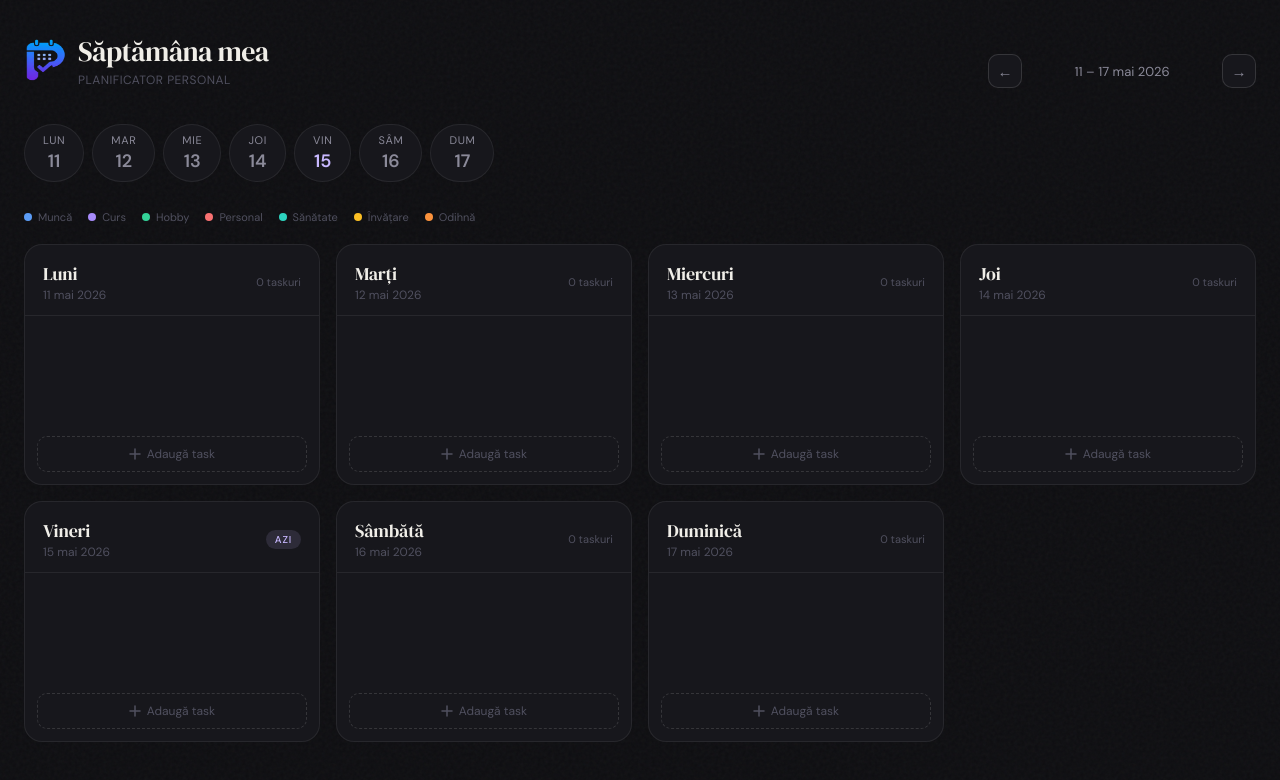
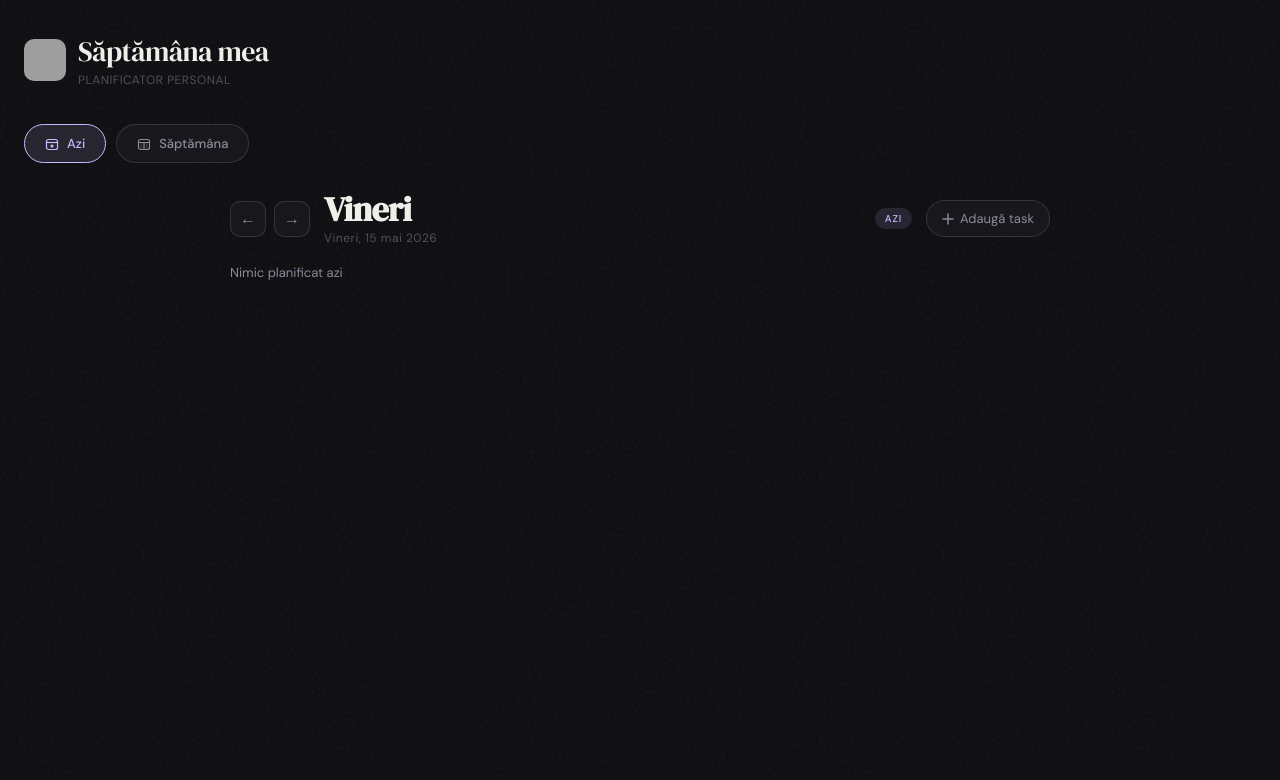
Before and after one commit to Andrei1loc1/planificator-app, a React (Vite) app: page / in a window 1280 px wide. Shown: the top 780 px of the page. Built offline with nearby package versions, Linux system fonts and the light colour scheme; grey boxes are pictures that could not be loaded.

Commit message:
feat: azi view + recurring + tabs

```diff
--- a/src/App.css
+++ b/src/App.css
@@ -217,9 +217,28 @@ body::before {
 ::-webkit-scrollbar-track { background: transparent; }
 ::-webkit-scrollbar-thumb { background: var(--border2); border-radius: 4px; }
 
+.view-nav { display: flex; gap: 10px; margin-bottom: 28px; flex-wrap: wrap; }
+.view-tab {
+  display: flex; align-items: center; gap: 8px;
+  padding: 10px 20px; border-radius: 999px;
+  border: 1px solid var(--border2); background: var(--surface);
+  color: var(--text2); font-size: 13px; font-weight: 500; cursor: pointer;
+  font-family: 'DM Sans', sans-serif; transition: all 0.15s;
+}
+.view-tab:hover { color: var(--text); border-color: var(--accent); background: var(--surface2); }
+.view-tab.active { background: var(--accent-dim); border-color: var(--accent); color: var(--accent); }
+
 @media (max-width: 600px) {
   .grid { grid-template-columns: 1fr; }
   .top { flex-direction: column; align-items: center; text-align: center; }
   .brand { align-items: center; }
   .legend { justify-content: center; }
+  .app { padding: 24px 16px calc(96px + env(safe-area-inset-bottom)); }
+  .view-nav {
+    position: fixed; left: 0; right: 0; bottom: 0;
+    margin: 0; padding: 10px 14px calc(10px + env(safe-area-inset-bottom));
+    background: var(--surface); border-top: 1px solid var(--border2);
+    justify-content: center; gap: 12px; z-index: 100;
+  }
+  .view-tab { flex: 1; justify-content: center; padding: 13px 0; font-size: 14px; }
 }
--- a/src/App.jsx
+++ b/src/App.jsx
@@ -1,342 +1,159 @@
 import { useState, useEffect, useCallback, useMemo, useRef } from 'react'
+import Modal from './components/Modal.jsx'
+import WeekView from './components/WeekView.jsx'
+import DayView from './components/DayView.jsx'
+import { DAYS, getDates, getDayKey, weekOffsetForDate, dateKey, formatWeekRange } from './lib/dates.js'
+import { sortByTime } from './lib/day.js'
+import { instancesOnDate, markRecurringDone } from './lib/recurring.js'
 
-const DAYS = ['Luni','Marți','Miercuri','Joi','Vineri','Sâmbătă','Duminică']
-const MONTHS = ['ian','feb','mar','apr','mai','iun','iul','aug','sep','oct','nov','dec']
+const DAY_SVG = (
+  <svg width="14" height="14" viewBox="0 0 14 14" fill="none">
+    <rect x="1.5" y="2.5" width="11" height="10" rx="2" stroke="currentColor" strokeWidth="1.2"/>
+    <path d="M1.5 5.5h11" stroke="currentColor" strokeWidth="1.2"/>
+    <circle cx="7" cy="9" r="1.6" fill="currentColor"/>
+  </svg>
+)
 
-const TYPE = {
-  work:     { color: 'var(--work)',     bg: 'var(--work-bg)',     label: 'Muncă' },
-  course:   { color: 'var(--course)',   bg: 'var(--course-bg)',   label: 'Curs' },
-  hobby:    { color: 'var(--hobby)',    bg: 'var(--hobby-bg)',    label: 'Hobby' },
-  personal: { color: 'var(--personal)', bg: 'var(--personal-bg)', label: 'Personal' },
-  health:   { color: 'var(--health)',   bg: 'var(--health-bg)',   label: 'Sănătate' },
-  learn:    { color: 'var(--learn)',    bg: 'var(--learn-bg)',    label: 'Învățare' },
-  rest:     { color: 'var(--rest)',     bg: 'var(--rest-bg)',     label: 'Odihnă' },
-}
-
-function getISOWeek(d) {
-  const tmp = new Date(Date.UTC(d.getFullYear(), d.getMonth(), d.getDate()))
-  tmp.setUTCDate(tmp.getUTCDate() + 4 - (tmp.getUTCDay() || 7))
-  const yearStart = new Date(Date.UTC(tmp.getUTCFullYear(), 0, 1))
-  return Math.ceil((((tmp - yearStart) / 86400000) + 1) / 7)
-}
-
-function getMonday(offset) {
-  const d = new Date()
-  const day = d.getDay() || 7
-  d.setDate(d.getDate() - day + 1 + offset * 7)
-  d.setHours(0,0,0,0)
-  return d
-}
-
-function getDates(offset) {
-  const mon = getMonday(offset)
-  return Array.from({length:7}, (_,i) => {
-    const d = new Date(mon)
-    d.setDate(mon.getDate() + i)
-    return d
-  })
-}
-
-function isToday(d) {
-  return d.toDateString() === new Date().toDateString()
-}
-
-function getWeekKey(offset) {
-  const mon = getMonday(offset)
-  return `${mon.getFullYear()}-W${String(getISOWeek(mon)).padStart(2,'0')}`
-}
-
-function getDayKey(weekOffset, dayIdx) {
-  return getWeekKey(weekOffset) + '-' + dayIdx
-}
-
-function escHtml(s) {
-  return s.replace(/&/g,'&amp;').replace(/</g,'&lt;').replace(/>/g,'&gt;').replace(/"/g,'&quot;')
-}
-
-function formatWeekRange(offset) {
-  const dates = getDates(offset)
-  const s = dates[0], e = dates[6]
-  if (s.getMonth() === e.getMonth())
-    return `${s.getDate()} – ${e.getDate()} ${MONTHS[s.getMonth()]} ${s.getFullYear()}`
-  return `${s.getDate()} ${MONTHS[s.getMonth()]} – ${e.getDate()} ${MONTHS[e.getMonth()]} ${s.getFullYear()}`
-}
-
-function TaskCard({ task, dayIdx, onEdit, onDelete, onDragStart, onDragEnd, onDragOver, onDrop }) {
-  const tp = TYPE[task.type] || TYPE.work
-  const timeStr = (task.time || task.endTime)
-    ? <span className="card-time">
-        <svg width="10" height="10" viewBox="0 0 10 10" fill="none">
-          <circle cx="5" cy="5" r="4" stroke="currentColor" strokeWidth="1"/>
-          <path d="M5 3v2l1.5 1" stroke="currentColor" strokeWidth="1" strokeLinecap="round"/>
+const WEEK_SVG = (
+  <svg width="14" height="14" viewBox="0 0 14 14" fill="none">
+    <rect x="1.5" y="2.5" width="11" height="10" rx="2" stroke="currentColor" strokeWidth="1.2"/>
+    <path d="M1.5 5.5h11M7 5.5v7" stroke="currentColor" strokeWidth="1.2"/>
+    <path d="M4.2 5.5v7M9.8 5.5v7" stroke="currentColor" strokeWidth="0.8" opacity="0.55"/>
   </svg>
-        {[task.time, task.endTime].filter(Boolean).join(' – ')}
-      </span>
-    : ''
-
-  return (
-    <div
-      className="task-card"
-      draggable="true"
-      data-id={task.id}
-      data-day={dayIdx}
-      onDragStart={(e) => onDragStart(e, task.id, dayIdx)}
-      onDragEnd={onDragEnd}
-      onDragOver={(e) => onDragOver(e, task.id, dayIdx)}
-      onDrop={(e) => onDrop(e, task.id, dayIdx)}
-    >
-      <div className="card-top">
-        <span className="card-dot" style={{background: tp.color}} />
-        <div className="card-info">
-          <div className="card-title">{escHtml(task.title)}</div>
-          {timeStr}
-          <span className="card-tag" style={{background: tp.bg, color: tp.color}}>{tp.label}</span>
-        </div>
-        <div className="card-actions">
-          <button className="icon-btn" title="Editează" onClick={() => onEdit(task)}>
-            <svg width="12" height="12" viewBox="0 0 12 12" fill="none">
-              <path d="M8 2l2 2-6 6H2v-2L8 2Z" stroke="currentColor" strokeWidth="1.2" strokeLinejoin="round"/>
-            </svg>
-          </button>
-          <button className="icon-btn del" title="Șterge" onClick={() => onDelete(task.id)}>
-            <svg width="12" height="12" viewBox="0 0 12 12" fill="none">
-              <path d="M2 2l8 8M10 2l-8 8" stroke="currentColor" strokeWidth="1.5" strokeLinecap="round"/>
-            </svg>
-          </button>
-        </div>
-      </div>
-    </div>
 )
-}
-
-function Column({ dayIdx, tasks, date, onAdd, onEdit, onDelete, onDragStart, onDragEnd, onDragOver, onDrop, onTaskDragOver, onTaskDrop }) {
-  const todayBadge = isToday(date)
-    ? <span className="col-today-badge">Azi</span>
-    : <span className="col-count">{tasks.length} task{tasks.length !== 1 ? 'uri' : ''}</span>
-
-  return (
-    <div
-      className="col"
-      data-day={dayIdx}
-      onDragOver={(e) => onDragOver(e, dayIdx)}
-      onDragLeave={(e) => onDragLeave(e, dayIdx)}
-      onDrop={(e) => onDrop(e, dayIdx)}
-    >
-      <div className="col-head">
-        <div>
-          <div className="col-day-name">{DAYS[dayIdx]}</div>
-          <div className="col-day-date">{date.getDate()} {MONTHS[date.getMonth()]} {date.getFullYear()}</div>
-        </div>
-        {todayBadge}
-      </div>
-      <div className="col-body" id={`body-${dayIdx}`}>
-        {tasks.map(task => (
-          <TaskCard
-            key={task.id}
-            task={task}
-            dayIdx={dayIdx}
-            onEdit={onEdit}
-            onDelete={onDelete}
-            onDragStart={onDragStart}
-            onDragEnd={onDragEnd}
-            onDragOver={onTaskDragOver}
-            onDrop={onTaskDrop}
-          />
-        ))}
-      </div>
-      <div className="add-row">
-        <button className="add-btn" onClick={() => onAdd(dayIdx)}>
-          <svg width="12" height="12" viewBox="0 0 12 12" fill="none">
-            <path d="M6 1v10M1 6h10" stroke="currentColor" strokeWidth="1.5" strokeLinecap="round"/>
-          </svg>
-          Adaugă task
-        </button>
-      </div>
-    </div>
-  )
-}
-
-function Modal({ isOpen, mode, task, dayIdx, onClose, onSave }) {
-  const [title, setTitle] = useState('')
-  const [type, setType] = useState('work')
-  const [time, setTime] = useState('')
-  const [endTime, setEndTime] = useState('')
-  const titleRef = useRef(null)
-
-  useEffect(() => {
-    if (isOpen) {
-      if (mode === 'edit' && task) {
-        setTitle(task.title)
-        setType(task.type)
-        setTime(task.time || '')
-        setEndTime(task.endTime || '')
-      } else {
-        setTitle('')
-        setType('work')
-        setTime('')
-        setEndTime('')
-      }
-      setTimeout(() => titleRef.current?.focus(), 80)
-    }
-  }, [isOpen, mode, task])
-
-  const handleSave = () => {
-    if (!title.trim()) {
-      titleRef.current?.focus()
-      return
-    }
-    onSave({ title: title.trim(), type, time, endTime })
-  }
-
-  const handleKeyDown = (e) => {
-    if (e.key === 'Enter') handleSave()
-  }
-
-  const headerText = mode === 'edit' ? 'Editează task' : `Adaugă în ${DAYS[dayIdx]}`
-
-  return (
-    <div className={`modal-bg ${isOpen ? 'open' : ''}`} onClick={(e) => e.target === e.currentTarget && onClose()}>
-      <div className="modal" onKeyDown={handleKeyDown}>
-        <h3>{headerText}</h3>
-        <div className="field">
-          <label>Titlu</label>
-          <input
-            ref={titleRef}
-            type="text"
-            id="taskTitle"
-            placeholder="ex: Yoga, React curs, Ședință..."
-            maxLength="60"
-            value={title}
-            onChange={(e) => setTitle(e.target.value)}
-          />
-        </div>
-        <div className="field">
-          <label>Tip</label>
-          <select value={type} onChange={(e) => setType(e.target.value)}>
-            <option value="work">Muncă</option>
-            <option value="course">Curs</option>
-            <option value="hobby">Hobby</option>
-            <option value="personal">Personal</option>
-            <option value="health">Sănătate</option>
-            <option value="learn">Învățare</option>
-            <option value="rest">Odihnă</option>
-          </select>
-        </div>
-        <div className="field-row">
-          <div className="field">
-            <label>Început (opțional)</label>
-            <input type="time" value={time} onChange={(e) => setTime(e.target.value)} />
-          </div>
-          <div className="field">
-            <label>Sfârșit</label>
-            <input type="time" value={endTime} onChange={(e) => setEndTime(e.target.value)} />
-          </div>
-        </div>
-        <div className="modal-btns">
-          <button className="mbtn cancel" onClick={onClose}>Anulează</button>
-          <button className="mbtn save" onClick={handleSave}>Salvează</button>
-        </div>
-      </div>
-    </div>
-  )
-}
 
 export default function App() {
+  const [view, setView] = useState('azi')
+  const [dayOffset, setDayOffset] = useState(0)
   const [weekOffset, setWeekOffset] = useState(0)
   const [activeDayFilter, setActiveDayFilter] = useState(-1)
   const [store, setStore] = useState({})
+  const [recurring, setRecurring] = useState([])
   const [nextId, setNextId] = useState(100)
-  const [modal, setModal] = useState({ isOpen: false, mode: 'add', task: null, dayIdx: null })
+  const [modal, setModal] = useState({ isOpen: false, mode: 'add', task: null, dayIdx: null, date: null })
 
   const dragState = useRef({ id: null, fromDay: null })
-  const sortDrag = useRef({ el: null, day: null, id: null })
-  const gridRef = useRef(null)
-  const hasScrolled = useRef(false)
 
-  // Load from localStorage
   useEffect(() => {
     try {
-      const data = localStorage.getItem('planner_v2')
-      if (data) {
-        const parsed = JSON.parse(data)
-        setStore(parsed)
-        const allIds = Object.values(parsed).flat().map(t => t.id)
-        if (allIds.length > 0) setNextId(Math.max(...allIds) + 1)
-      }
+      const raw = localStorage.getItem('planner_v2')
+      const data = raw ? JSON.parse(raw) : null
+      if (data && typeof data === 'object') setStore(data)
+      const rawR = localStorage.getItem('planner_recurring_v1')
+      const rec = rawR ? JSON.parse(rawR) : null
+      if (Array.isArray(rec)) setRecurring(rec)
+      const ids = [
+        ...Object.values(data || {}).flat().map(t => t && t.id),
+        ...(rec || []).map(r => r && r.id),
+      ].filter(n => typeof n === 'number')
+      if (ids.length > 0) setNextId(Math.max(...ids) + 1)
     } catch (e) {}
   }, [])
 
-  // Persist to localStorage
   useEffect(() => {
-    try {
-      localStorage.setItem('planner_v2', JSON.stringify(store))
-    } catch (e) {}
+    try { localStorage.setItem('planner_v2', JSON.stringify(store)) } catch (e) {}
   }, [store])
+
+  useEffect(() => {
+    try { localStorage.setItem('planner_recurring_v1', JSON.stringify(recurring)) } catch (e) {}
+  }, [recurring])
 
   const dates = useMemo(() => getDates(weekOffset), [weekOffset])
 
-  // Auto-scroll to today on mount
-  useEffect(() => {
-    if (hasScrolled.current) return
-    const todayIndex = dates.findIndex(d => isToday(d))
-    if (todayIndex >= 0 && gridRef.current) {
-      setTimeout(() => {
-        const cols = gridRef.current.querySelectorAll('.col')
-        if (cols[todayIndex]) {
-          cols[todayIndex].scrollIntoView({ behavior: 'auto', block: 'start' })
-          hasScrolled.current = true
-        }
-      }, 100)
-    }
-  }, [dates])
+  const dayDate = useMemo(() => {
+    const d = new Date()
+    d.setHours(0,0,0,0)
+    d.setDate(d.getDate() + dayOffset)
+    return d
+  }, [dayOffset])
 
   const getTasks = useCallback((weekOff, dayIdx) => {
-    const k = getDayKey(weekOff, dayIdx)
-    return store[k] || []
+    return store[getDayKey(weekOff, dayIdx)] || []
   }, [store])
 
   const setTasks = useCallback((weekOff, dayIdx, arr) => {
     setStore(prev => ({ ...prev, [getDayKey(weekOff, dayIdx)]: arr }))
   }, [])
 
-  const indices = useMemo(() =>
-    activeDayFilter >= 0 ? [activeDayFilter] : Array.from({length:7},(_,i)=>i),
-    [activeDayFilter]
-  )
+  const tasksForDate = useCallback((date) => {
+    const dayIdx = (date.getDay() + 6) % 7
+    const k = getDayKey(weekOffsetForDate(date), dayIdx)
+    return sortByTime([...(store[k] || []), ...instancesOnDate(recurring, date)])
+  }, [store, recurring])
 
-  const openModal = useCallback((dayIdx, task = null) => {
-    setModal({ isOpen: true, mode: task ? 'edit' : 'add', task, dayIdx })
+  const openModal = useCallback((dayIdx, task = null, date = null) => {
+    const target = task && task.recurringId != null
+      ? recurring.find(r => r.id === task.recurringId) || task
+      : task
+    setModal({ isOpen: true, mode: task ? 'edit' : 'add', task: target, dayIdx, date })
+  }, [recurring])
+
+  const closeModal = useCallback(() => {
+    setModal({ isOpen: false, mode: 'add', task: null, dayIdx: null, date: null })
   }, [])
 
-  const closeModal = useCallback(() => {
-    setModal({ isOpen: false, mode: 'add', task: null, dayIdx: null })
+  const saveTask = useCallback((data) => {
+    if (modal.mode === 'edit' && modal.task) {
+      if (modal.task.repeat) {
+        if (data.repeat) {
+          setRecurring(prev => prev.map(r => r.id === modal.task.id ? { ...r, ...data } : r))
+        } else {
+          setRecurring(prev => prev.filter(r => r.id !== modal.task.id))
+          const k = getDayKey(weekOffsetForDate(modal.date), modal.dayIdx)
+          setStore(prev => ({ ...prev, [k]: [...(prev[k] || []), { id: nextId, ...data }] }))
+          setNextId(n => n + 1)
+        }
+      } else {
+        const k = getDayKey(weekOffsetForDate(modal.date), modal.dayIdx)
+        setStore(prev => ({
+          ...prev,
+          [k]: (prev[k] || []).map(t => String(t.id) === String(modal.task.id) ? { ...t, ...data } : t),
+        }))
+      }
+    } else {
+      if (data.repeat) {
+        setRecurring(prev => [...prev, { id: nextId, ...data, doneDates: [] }])
+        setNextId(n => n + 1)
+      } else {
+        const k = getDayKey(weekOffsetForDate(modal.date), modal.dayIdx)
+        setStore(prev => ({ ...prev, [k]: [...(prev[k] || []), { id: nextId, ...data }] }))
+        setNextId(n => n + 1)
+      }
+    }
+    closeModal()
+  }, [modal, nextId, closeModal])
+
+  const deleteTask = useCallback((task) => {
+    if (task.recurringId != null) {
+      setRecurring(prev => prev.filter(r => r.id !== task.recurringId))
+      return
+    }
+    setStore(prev => {
+      const next = {}
+      for (const k of Object.keys(prev)) {
+        next[k] = prev[k].filter(t => String(t.id) !== String(task.id))
+      }
+      return next
+    })
   }, [])
 
-  const saveTask = useCallback((taskData) => {
-    if (modal.mode === 'edit' && modal.task) {
-      const tasks = getTasks(weekOffset, modal.dayIdx)
-      const updated = tasks.map(t => t.id === modal.task.id ? { ...t, ...taskData } : t)
-      setTasks(weekOffset, modal.dayIdx, updated)
-    } else {
-      const tasks = getTasks(weekOffset, modal.dayIdx)
-      tasks.push({ id: nextId, ...taskData })
-      setTasks(weekOffset, modal.dayIdx, tasks)
-      setNextId(prev => prev + 1)
+  const deleteRecurring = useCallback((id) => {
+    setRecurring(prev => prev.filter(r => r.id !== id))
+  }, [])
+
+  const toggleDone = useCallback((task) => {
+    if (task.recurringId != null) {
+      setRecurring(prev => markRecurringDone(prev, task.recurringId, dateKey(dayDate)))
+      return
     }
-    closeModal()
-  }, [modal, weekOffset, nextId, getTasks, setTasks, closeModal])
-
-  const deleteTask = useCallback((taskId) => {
-    const tasks = getTasks(weekOffset, activeDayFilter >= 0 ? activeDayFilter : 0).filter(t => t.id !== taskId)
-    if (activeDayFilter >= 0) {
-      setTasks(weekOffset, activeDayFilter, tasks)
-    } else {
-      for (let i = 0; i < 7; i++) {
-        const t = getTasks(weekOffset, i).filter(x => x.id !== taskId)
-        setTasks(weekOffset, i, t)
+    setStore(prev => {
+      const next = {}
+      for (const k of Object.keys(prev)) {
+        next[k] = prev[k].map(t => String(t.id) === String(task.id) ? { ...t, done: !t.done } : t)
       }
-    }
-  }, [weekOffset, activeDayFilter, getTasks, setTasks])
+      return next
+    })
+  }, [dayDate])
 
   const filterDay = useCallback((i) => {
     setActiveDayFilter(prev => prev === i ? -1 : i)
@@ -346,7 +163,7 @@ export default function App() {
     dragState.current = { id: taskId, fromDay: dayIdx }
     e.target.classList.add('dragging')
     e.dataTransfer.effectAllowed = 'move'
-    e.dataTransfer.setData('text/plain', taskId)
+    e.dataTransfer.setData('text/plain', String(taskId))
   }, [])
 
   const handleDragEnd = useCallback((e) => {
@@ -427,68 +244,82 @@ export default function App() {
     <div className="app">
       <div className="top">
         <div className="brand">
-          <img src="/logo.png" alt="Logo" className="brand-logo" />
+          <img src="/planificator_logo.png" alt="Logo" className="brand-logo" />
           <div className="brand-text">
             <div className="brand-title">Săptămâna mea</div>
             <div className="brand-sub">Planificator personal</div>
           </div>
         </div>
+        {view === 'saptamana' && (
           <div className="week-nav">
             <button className="nav-btn" onClick={() => setWeekOffset(w => w - 1)}>←</button>
             <div className="week-range">{formatWeekRange(weekOffset)}</div>
             <button className="nav-btn" onClick={() => setWeekOffset(w => w + 1)}>→</button>
           </div>
+        )}
       </div>
 
-      <div className="days-strip">
-        {dates.map((d, i) => (
-          <div
-            key={i}
-            className={`day-pill ${activeDayFilter === i ? 'active' : ''} ${isToday(d) ? 'today' : ''}`}
-            onClick={() => filterDay(i)}
+      <nav className="view-nav">
+        <button
+          type="button"
+          className={`view-tab ${view === 'azi' ? 'active' : ''}`}
+          onClick={() => setView('azi')}
+          aria-current={view === 'azi' ? 'page' : undefined}
         >
-            <span className="pname">{DAYS[i].slice(0,3)}</span>
-            <span className="pnum">{d.getDate()}</span>
-          </div>
-        ))}
-      </div>
+          {DAY_SVG}
+          Azi
+        </button>
+        <button
+          type="button"
+          className={`view-tab ${view === 'saptamana' ? 'active' : ''}`}
+          onClick={() => setView('saptamana')}
+          aria-current={view === 'saptamana' ? 'page' : undefined}
+        >
+          {WEEK_SVG}
+          Săptămâna
+        </button>
+      </nav>
 
-      <div className="legend">
-        <div className="leg-item"><div className="leg-dot" style={{background:'var(--work)'}}></div> Muncă</div>
-        <div className="leg-item"><div className="leg-dot" style={{background:'var(--course)'}}></div> Curs</div>
-        <div className="leg-item"><div className="leg-dot" style={{background:'var(--hobby)'}}></div> Hobby</div>
-        <div className="leg-item"><div className="leg-dot" style={{background:'var(--personal)'}}></div> Personal</div>
-        <div className="leg-item"><div className="leg-dot" style={{background:'var(--health)'}}></div> Sănătate</div>
-        <div className="leg-item"><div className="leg-dot" style={{background:'var(--learn)'}}></div> Învățare</div>
-        <div className="leg-item"><div className="leg-dot" style={{background:'var(--rest)'}}></div> Odihnă</div>
-      </div>
-
-      <div className="grid" ref={gridRef}>
-        {indices.map(i => (
-          <Column
-            key={i}
-            dayIdx={i}
-            tasks={getTasks(weekOffset, i)}
-            date={dates[i]}
-            onAdd={(dayIdx) => openModal(dayIdx)}
-            onEdit={(task) => openModal(modal.dayIdx ?? i, task)}
+      {view === 'azi' ? (
+        <DayView
+          date={dayDate}
+          tasks={tasksForDate(dayDate)}
+          recurring={recurring}
+          dayOffset={dayOffset}
+          onPrevDay={() => setDayOffset(o => o - 1)}
+          onNextDay={() => setDayOffset(o => o + 1)}
+          onAdd={() => openModal((dayDate.getDay() + 6) % 7, null, dayDate)}
+          onEdit={(task) => openModal((dayDate.getDay() + 6) % 7, task, dayDate)}
           onDelete={deleteTask}
-            onDragStart={(e) => handleDragStart(e, e.target.dataset.id, i)}
+          onToggleDone={toggleDone}
+          onDeleteRecurring={deleteRecurring}
+        />
+      ) : (
+        <WeekView
+          dates={dates}
+          getDayTasks={(dayIdx) => tasksForDate(dates[dayIdx])}
+          activeDayFilter={activeDayFilter}
+          onFilterDay={filterDay}
+          onAdd={(dayIdx) => openModal(dayIdx, null, dates[dayIdx])}
+          onEdit={(task, dayIdx) => openModal(dayIdx, task, dates[dayIdx])}
+          onDelete={deleteTask}
+          onDragStart={handleDragStart}
           onDragEnd={handleDragEnd}
-            onDragOver={(e) => handleDragOver(e, i)}
-            onDragLeave={(e) => handleDragLeave(e, i)}
-            onDrop={(e) => handleDrop(e, i)}
+          onDragOver={handleDragOver}
+          onDragLeave={handleDragLeave}
+          onDrop={handleDrop}
           onTaskDragOver={handleTaskDragOver}
           onTaskDrop={handleTaskDrop}
         />
-        ))}
-      </div>
+      )}
 
       <Modal
         isOpen={modal.isOpen}
         mode={modal.mode}
         task={modal.task}
         dayIdx={modal.dayIdx}
+        dayLabel={modal.dayIdx != null ? DAYS[modal.dayIdx] : ''}
+        isRecurring={!!modal.task?.repeat}
         onClose={closeModal}
         onSave={saveTask}
       />
```
Also changed, not shown: src/components/WeekView.jsx (+11 -2 lines). Lines whose indentation alone changed are shown as unchanged.
